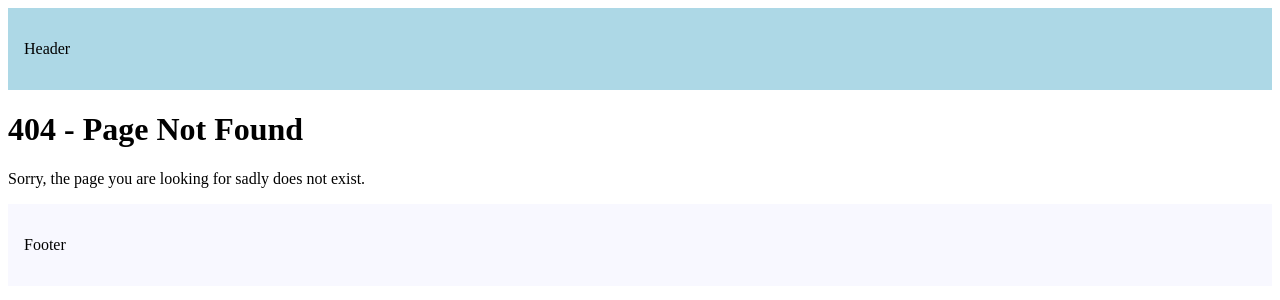
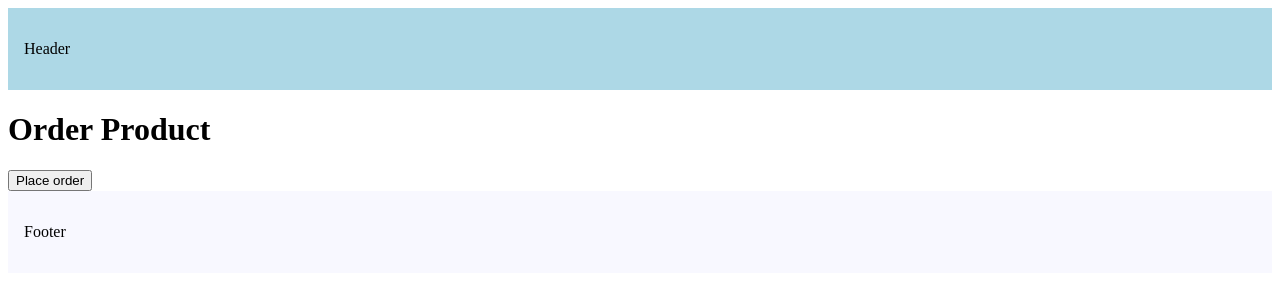
Before and after one commit to ak-nika/next-tut, a Next.js app in the folder routing-demo/: page /orderProduct in a window 1280 px wide. Before the commit this address had no page. Shown: the top 300 px of the page. Built offline with nearby package versions, Linux system fonts and the light colour scheme.

Commit message:
Programmatic navigation

```diff
--- /dev/null
+++ b/routing-demo/src/app/orderProduct/page.tsx
@@ -0,0 +1,22 @@
+"use client";
+
+import { useRouter } from "next/navigation";
+
+const OrderProduct = () => {
+  const router = useRouter();
+
+  const handleClick = () => {
+    // Simulate an order placement
+    console.log("Order placed successfully!");
+    router.push("/");
+  };
+
+  return (
+    <div>
+      <h1>Order Product</h1>
+      <button onClick={handleClick}>Place order</button>
+    </div>
+  );
+};
+
+export default OrderProduct;
--- a/routing-demo/src/app/products/[productId]/reviews/[reviewId]/page.tsx
+++ b/routing-demo/src/app/products/[productId]/reviews/[reviewId]/page.tsx
@@ -1,4 +1,4 @@
-import { notFound } from "next/navigation";
+import { notFound, redirect } from "next/navigation";
 
 const ReviewDetails = async ({
   params,
@@ -8,7 +8,9 @@
   const { productId, reviewId } = await params;
 
   if (parseInt(reviewId) > 1000) {
-    notFound();
+    // notFound();
+
+    redirect("/products");
   }
   return (
     <div>
```
